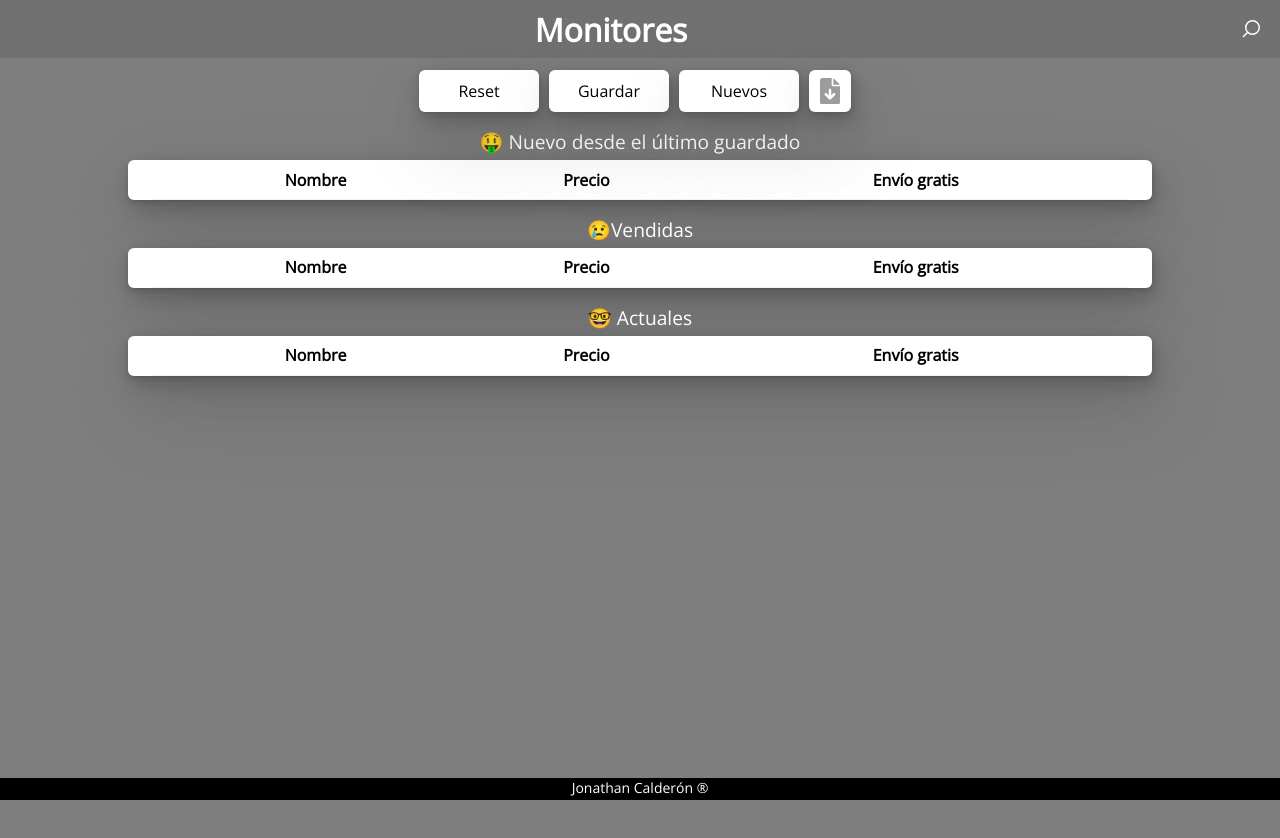
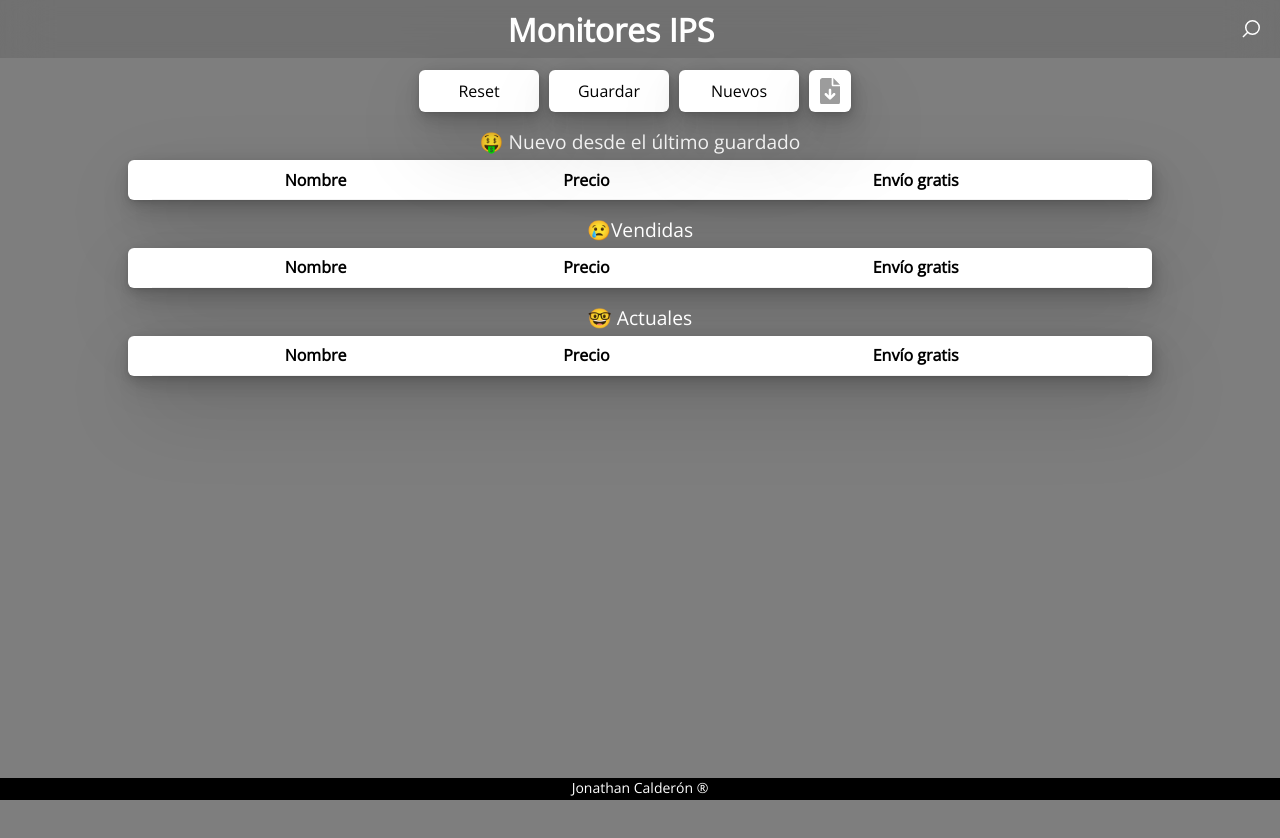
Before and after one commit to knightwexc/MLScriptToJS-Monitor, a plain HTML site: page index.html in a window 1280 px wide. Drawn offline with nearby package versions, Linux system fonts and the light colour scheme; some packages are replaced by stand-ins of ours; no server answers; a script that the page names is missing.

Commit message:
cambio de titulo

```diff
--- a/index.html
+++ b/index.html
@@ -14,7 +14,7 @@
     <script src="https://use.fontawesome.com/e9edfd1f1d.js"></script>
     <script src="https://cdn.jsdelivr.net/npm/lodash@4.17.21/lodash.min.js"></script>
     <script src="//cdn.jsdelivr.net/npm/sweetalert2@11"></script>
-    <title>Procesadores Ryzen</title>
+    <title>Monitores IPS</title>
 </head>
 
 <body>
@@ -24,7 +24,7 @@
             </div>
         </div>
 
-        <p id="reload">Monitores</p>
+        <p id="reload">Monitores IPS</p>
 
         <div class="lado-der">
             <div class="search">
```
